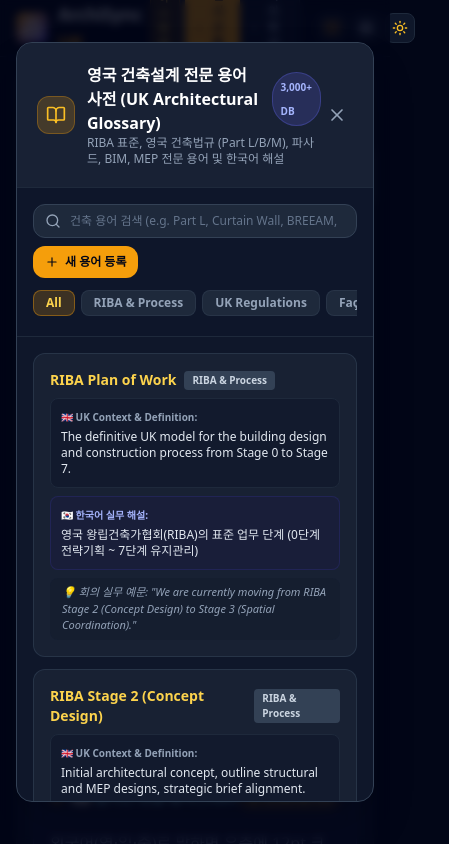
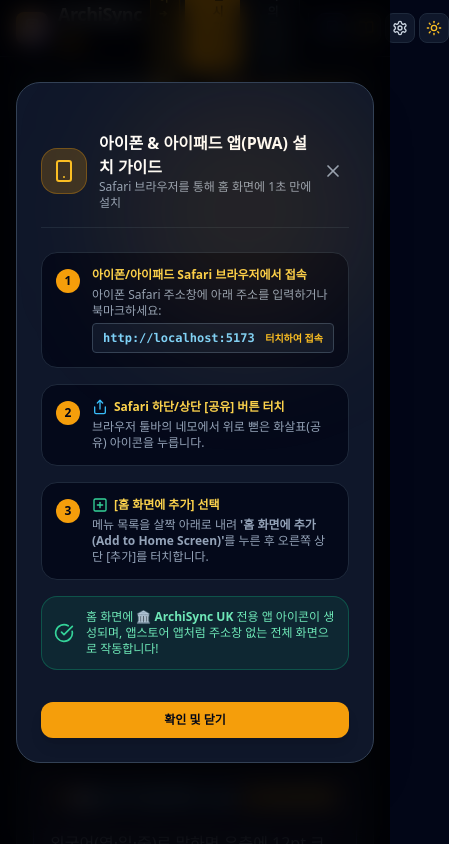
Before and after one commit to tttd1us-design/archisync-uk, a React (Vite) app: page / in a window 390 px wide. Both pictures are taken after a click on the button 332 px from the left and 28 px from the top of the page. Shown: the top 844 px of the page, 449 px wide, since content can reach past the window. Built offline with nearby package versions, Linux system fonts and the light colour scheme.

Commit message:
Add iPhone PWA install modal and button in Header with standalone iOS web app support

```diff
--- a/src/components/Header.jsx
+++ b/src/components/Header.jsx
@@ -6,12 +6,14 @@ import {
   Layers,
   FileText,
   Sun,
-  Moon
+  Moon,
+  Smartphone
 } from 'lucide-react';
 
 export default function Header({
   onOpenGlossary,
   onOpenSettings,
+  onOpenIosInstall,
   activeTab,
   setActiveTab,
   theme = 'dark',
@@ -79,8 +81,19 @@ export default function Header({
               </button>
             </div>
 
-            {/* Quick Actions (Glossary, Settings, Theme) */}
+            {/* Quick Actions (Glossary, iPhone App, Settings, Theme) */}
             <div className="flex items-center space-x-1 pl-2 border-l border-slate-700/50">
+              <button
+                onClick={onOpenIosInstall}
+                className={`p-1.5 rounded-lg border text-xs font-bold transition flex items-center gap-1 ${
+                  isDark ? 'bg-indigo-950/60 hover:bg-indigo-900/80 border-indigo-500/40 text-sky-300' : 'bg-indigo-50 hover:bg-indigo-100 border-indigo-200 text-indigo-700 shadow-xs'
+                }`}
+                title="아이폰 / 아이패드 홈 화면에 앱으로 설치하는 방법"
+              >
+                <Smartphone className="w-4 h-4 text-sky-400" />
+                <span className="hidden sm:inline">📱 iPhone 앱</span>
+              </button>
+
               <button
                 onClick={onOpenGlossary}
                 className={`p-1.5 rounded-lg border text-xs font-bold transition flex items-center gap-1 ${
--- a/src/components/IosInstallModal.jsx
+++ b/src/components/IosInstallModal.jsx
@@ -42,10 +42,11 @@ export default function IosInstallModal({ isOpen, onClose }) {
             <div className="text-xs text-slate-200 space-y-1">
               <p className="font-bold text-amber-300">아이폰/아이패드 Safari 브라우저에서 접속</p>
               <p className="text-slate-400">
-                같은 Wi-Fi 공유기에 연결된 상태에서 Safari 주소창에 아래 IP 주소를 입력하세요:
+                아이폰 Safari 주소창에 아래 주소를 입력하거나 북마크하세요:
               </p>
-              <div className="font-mono font-bold bg-slate-900 px-2.5 py-1 rounded text-sky-300 border border-slate-700 select-all">
-                http://172.30.1.52:5173
+              <div className="font-mono font-bold bg-slate-900 px-2.5 py-1.5 rounded text-sky-300 border border-slate-700 select-all text-xs flex items-center justify-between">
+                <span>{typeof window !== 'undefined' ? `${window.location.protocol}//${window.location.hostname}:${window.location.port || '5173'}` : 'http://localhost:5173'}</span>
+                <span className="text-[10px] text-amber-400 font-sans font-bold">터치하여 접속</span>
               </div>
             </div>
           </div>
```
